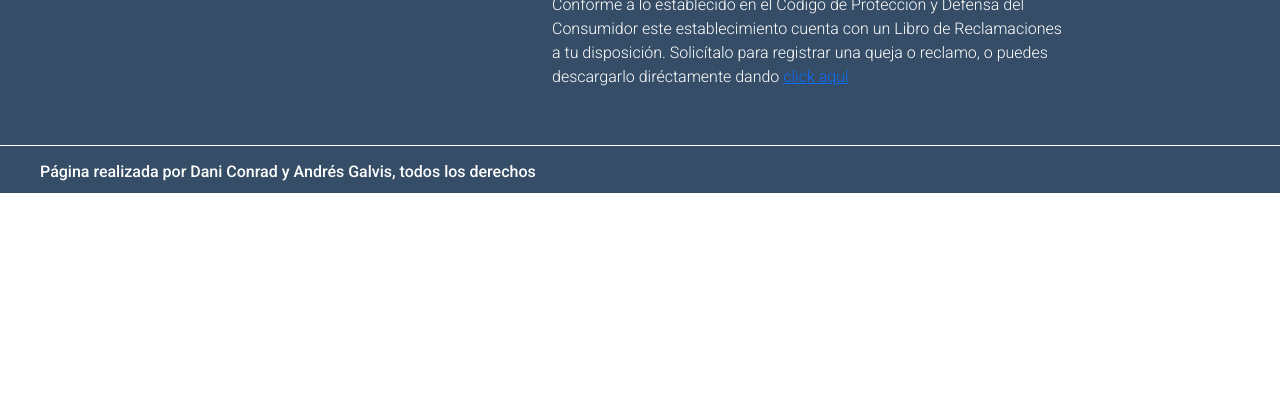
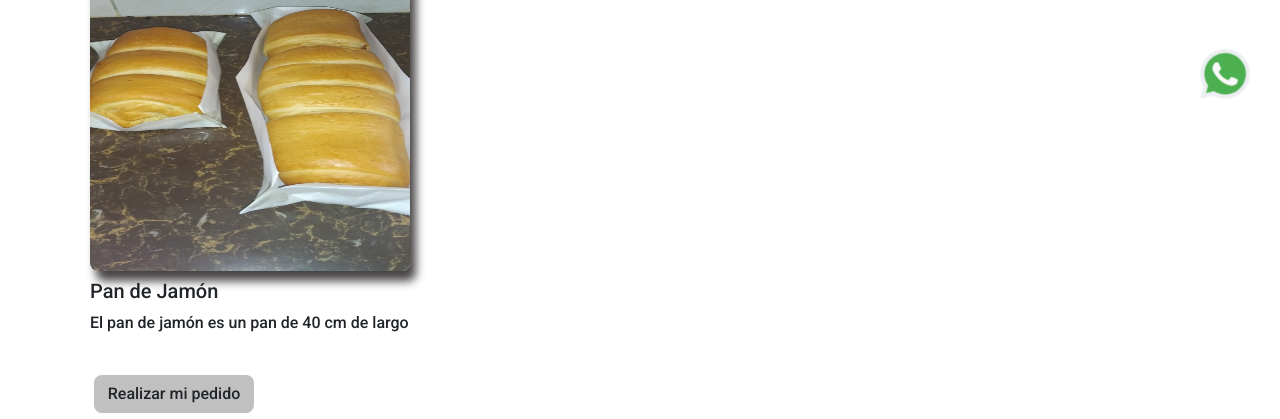
Before and after one commit to FeGaWeb/3emeliendo, a website: page html/products.html in a window 1280 px wide. Shown: the part 631-1050 px from the top of the page. Before the commit the page ends 824 px from the top, so only its background shows below. Drawn offline with nearby package versions, Linux system fonts and the light colour scheme.

Commit message:
Se comienza a trabajar en la sección Productos se crea automatismo js para renderizar las card y se agregan algunos estilos

```diff
--- a/html/products.html
+++ b/html/products.html
@@ -7,7 +7,7 @@
     <meta name="viewport" content="width=device-width, initial-scale=1.0">
     <title>3emeliendo</title>
     <link rel="shortcut icon" href="img/logos_3eme/favicon.png" type="image/x-icon">
-    <link rel="stylesheet" href="../css/estilos.css">
+
     <meta name="keywords" content="">
     <meta name="description" content="">
     <meta name="author" content="Dani Conrad-Andres Galvis">
@@ -18,7 +18,7 @@
     <link href="https://fonts.googleapis.com/css2?family=Roboto:wght@300;500;900&display=swap" rel="stylesheet">
     <link href="https://fonts.googleapis.com/css2?family=Pacifico&family=Roboto:wght@300;500;900&display=swap"
         rel="stylesheet">
-
+    <link rel="stylesheet" href="../css/estilos.css">
 </head>
 
 <body>
@@ -52,10 +52,16 @@
         </nav>
     </header>
 
-    <main >
+    <main>
+        <section class="button_whats">
+            <a href="#">
+                <img src="../img/redes/g_whats.png" alt="">
+            </a>
+        </section>
 
-        <section class="button_whats">
-            <a href="#"><img src="../img/redes/g_whats.png" alt=""></a>
+
+        <section class="productos-sec1 container d-flex justify-content-between flex-wrap" id="cardsContainer">
+
         </section>
     </main>
 
@@ -104,6 +110,7 @@
     <script src="https://cdn.jsdelivr.net/npm/bootstrap@5.1.3/dist/js/bootstrap.bundle.min.js"
         integrity="sha384-ka7Sk0Gln4gmtz2MlQnikT1wXgYsOg+OMhuP+IlRH9sENBO0LRn5q+8nbTov4+1p" crossorigin="anonymous">
     </script>
+    <script type="module" src="../js/productos.js"></script>
 </body>
 
 </html>
--- /dev/null
+++ b/js/data/stockProductos.js
@@ -0,0 +1,26 @@
+export const stockProductos = [
+    {
+        id: "01",
+        name: "Pan de Jamón",
+        desc: "El pan de jamón es un pan de 40 cm de largo",
+        img: "../img/Pan_de_Jamón/pan_jamon.jpeg"
+    },
+    {
+        id: "02",
+        name: "Pan de Jamón",
+        desc: "El pan de jamón es un pan de 40 cm de largo",
+        img: "../img/Pan_de_Jamón/pan_jamon.jpeg"
+    },
+    {
+        id: "03",
+        name: "Pan de Jamón",
+        desc: "El pan de jamón es un pan de 40 cm de largo",
+        img: "../img/Pan_de_Jamón/pan_jamon.jpeg"
+    },
+    {
+        id: "04",
+        name: "Pan de Jamón",
+        desc: "El pan de jamón es un pan de 40 cm de largo",
+        img: "../img/Pan_de_Jamón/pan_jamon.jpeg",
+    },
+]
--- /dev/null
+++ b/js/productos.js
@@ -0,0 +1,28 @@
+import { stockProductos } from "./data/stockProductos.js";
+
+
+
+const cards = document.getElementById("cardsContainer");
+
+ const renderCards = (array) => {
+            cards.innerHTML = ""
+
+            array.forEach((producto) => {
+                const div = document.createElement('div')
+                div.classList.add('prod-card', 'm-2', 'd-flex', 'flex-column',)
+                div.innerHTML += `
+                            <img src="${producto.img}" class="card-img-standard my-2" alt="">
+                            <div class="card-info">
+                                <h5 class="card-title-standard">${producto.name}</h5>
+                                <p class="card-text-standard ">${producto.desc}</p>
+                            </div>
+                            <button id="${producto.id}" class="btn btn-standard m-1 mt-4 text-dark ">Realizar mi pedido</button>
+                    `
+        cards.appendChild(div)
+
+
+
+    });
+ }
+
+renderCards(stockProductos)
--- /dev/null
+++ b/scss/components/_productos.scss
@@ -0,0 +1,49 @@
+@import "../variables.scss";
+
+main {
+    .button_whats {
+        position: fixed;
+        right: 0;
+        bottom: 5%;
+        padding: 30px 30px;
+
+            img {
+                width: 50px;
+                height: 50px;
+
+            }
+
+
+    }
+    .productos-sec1{
+        .prod-card{
+
+
+            .card-img-standard{
+                width: 20rem;
+                height: 20rem;
+                box-shadow: 6px 10px 10px #474444;
+                border-radius: 8px;
+
+            }
+            .card-info{
+                .card-title-standard{
+                    overflow: hidden;
+                }
+                .card-text-standard{
+                    overflow: hidden;
+                }
+            }
+            .btn-standard{
+                background-color: #C0C0C0;
+                width: 10rem;
+                border-radius: 8px;
+
+            }
+            .btn-standard:hover{
+                background-color: #ada9a9;
+            }
+        }
+
+    }
+}
--- a/scss/estilos.scss
+++ b/scss/estilos.scss
@@ -1,4 +1,5 @@
 @import "variables.scss";
+@import "components/_productos.scss";
 
 * {
     margin: 0;
@@ -76,10 +77,12 @@
         bottom: 5%;
         padding: 30px 30px;
 
-        img {
-            width: 50px;
-            height: 50px;
-        }
+            img {
+                width: 50px;
+                height: 50px;
+            }
+
+
     }
 }
 
```
Also changed, not shown: css/estilos.css, 1 other file.
